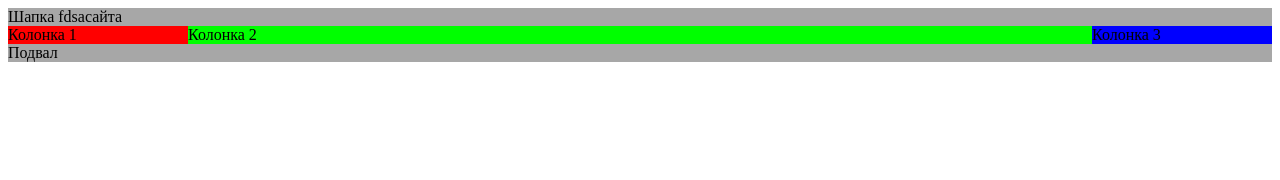
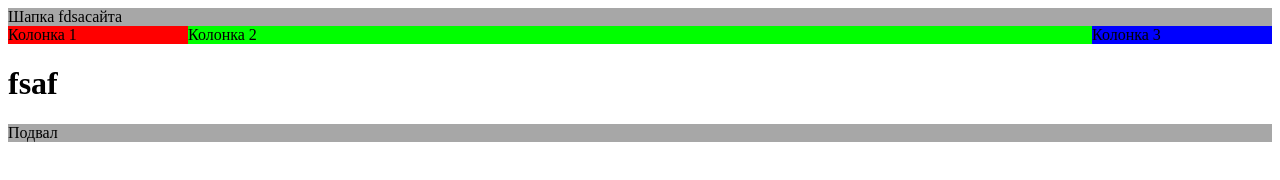
Before and after one commit to Ralphds/project, a plain HTML site: page index.html in a window 1280 px wide. Drawn offline with Linux system fonts and the light colour scheme.

Commit message:
index.html add

```diff
--- a/index.html
+++ b/index.html
@@ -17,6 +17,7 @@
 <div class="leftCol">Колонка 1</div>
 <div class="rightCol">Колонка 3</div>
 <div class="centerCol">Колонка 2</div>
+<h1>fsaf</h1>
 <script src = "script.js "  ></script>
 </div>
 <div class="footer">Подвал</div>
```
